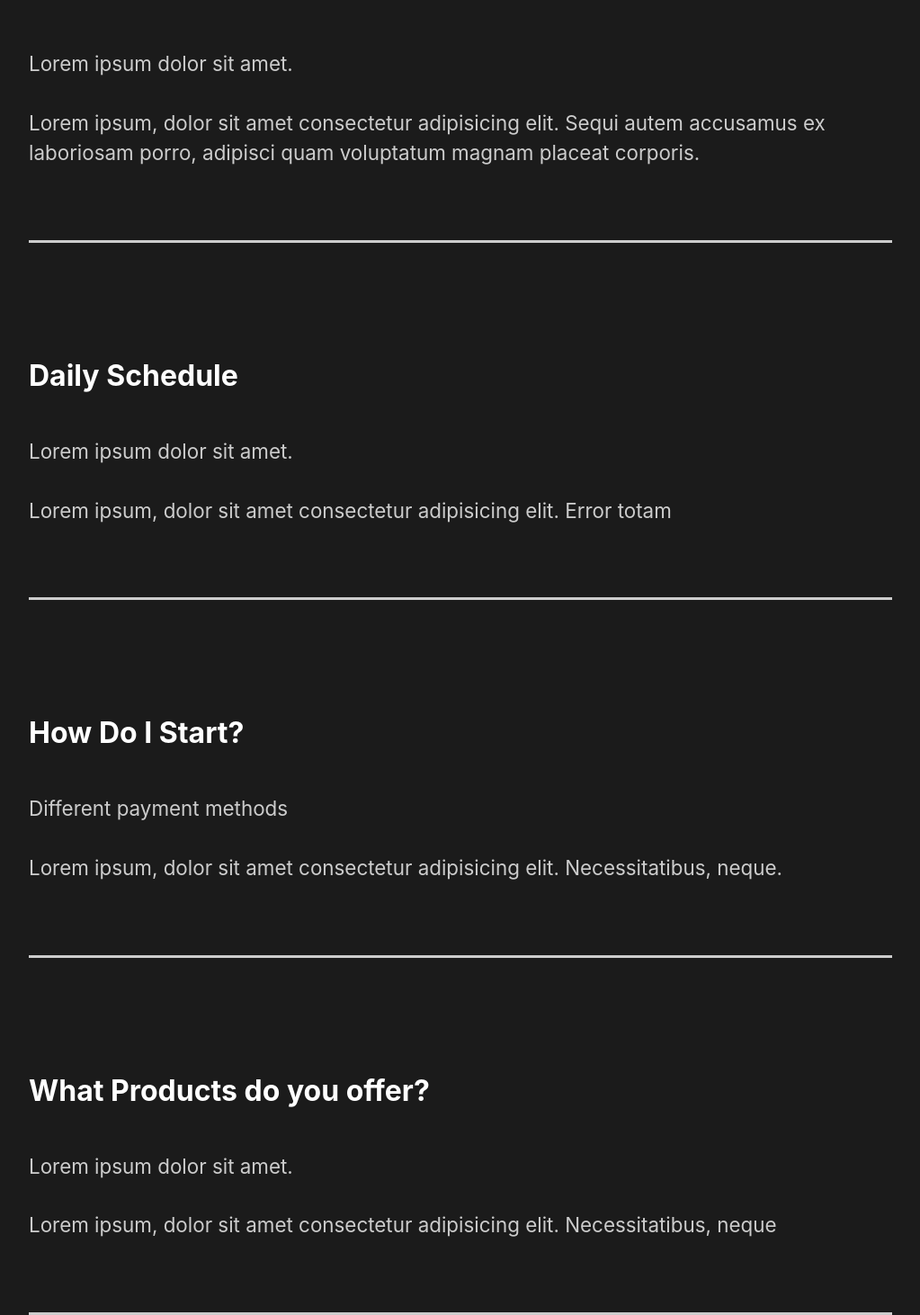
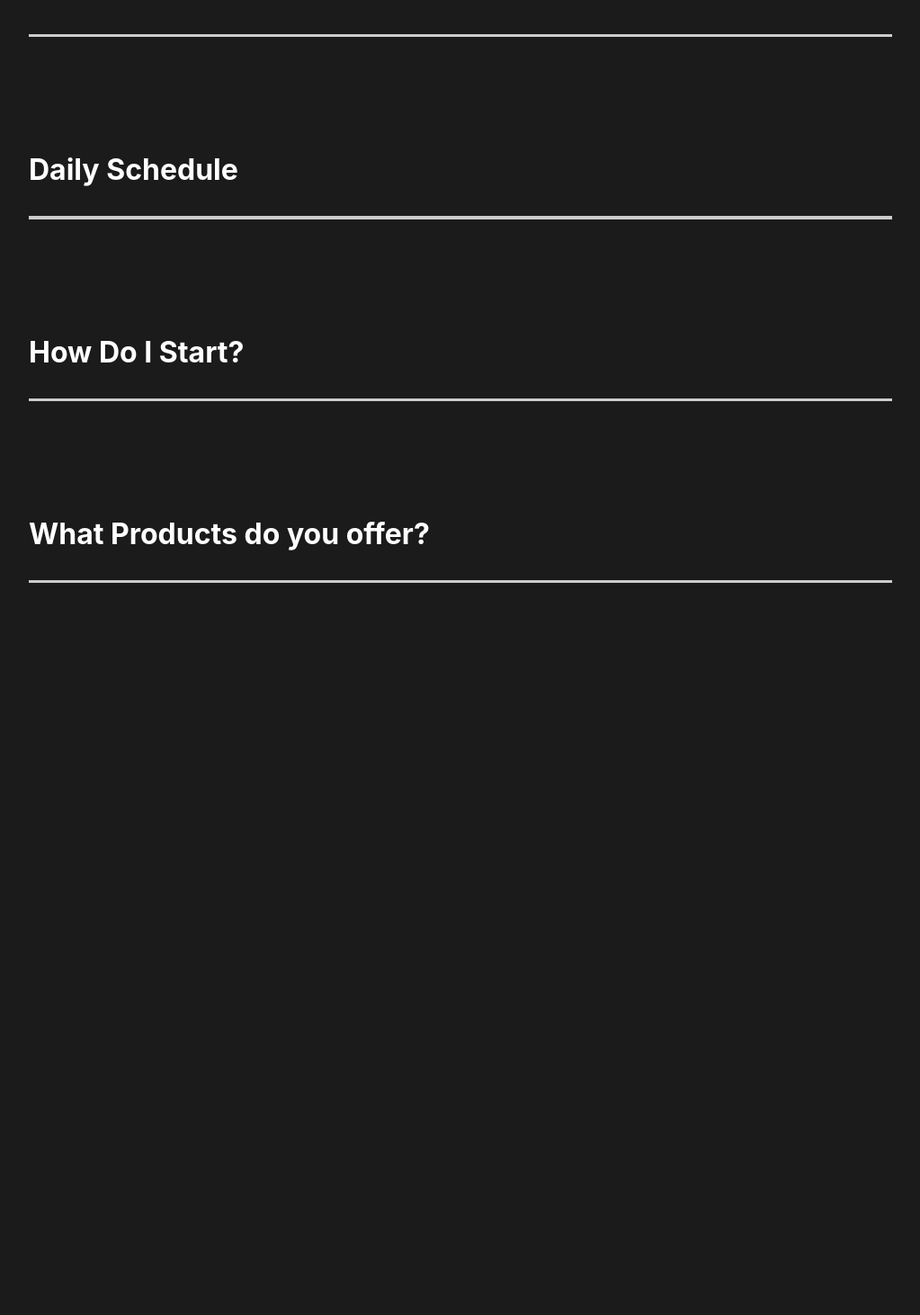
Before and after one commit to Aoi020608/capture-portfolio, a React (Create React App) app: page / in a window 1280 px wide. Shown: the part 2528-3990 px from the top of the page at 90% size, without its empty margins (128-1151 px from the left). After the commit the page ends 3336 px from the top, so only its background shows below. Built offline with nearby package versions, Linux system fonts and the light colour scheme.

Commit message:
add animation to faq section

```diff
--- a/src/component/AboutSection.js
+++ b/src/component/AboutSection.js
@@ -1,4 +1,4 @@
-import React from 'react';
+import React, { useState } from 'react';
 import styled from 'styled-components';
 import home1 from '../img/home1.png';
 import { About, Description, Image, Hide } from '../styles';
--- a/src/component/FaqSection.js
+++ b/src/component/FaqSection.js
@@ -1,52 +1,55 @@
-import React from "react";
+import React, { useState } from "react";
 import styled from 'styled-components';
+import { AnimateSharedLayout } from "framer-motion";
+
+import Toggle from "./Toggle";
 
 import { About, Description, Hide, Image } from "../styles";
 
 const FaqSection = () => {
+
     return (
         <Faq>
             <h2>Any Questions <span>FAQ</span></h2>
-            <div className="question">
-                <h4>How Do I Start?</h4>
+            <AnimateSharedLayout>
+                <Toggle title="How Do I Start?">
                     <div className="answer">
                         <p>Lorem ipsum dolor sit amet.</p>
                         <p>
                             Lorem ipsum, dolor sit amet consectetur adipisicing elit. Sequi autem accusamus ex laboriosam porro, adipisci quam voluptatum magnam placeat corporis.
                         </p>
                     </div>
-                <div className="faq-line"></div>
-            </div>
-            <div className="question">
-                <h4>Daily Schedule</h4>
+                </Toggle>
+                <Toggle title="Daily Schedule">
+
                     <div className="answer">
                         <p>Lorem ipsum dolor sit amet.</p>
                         <p>
                             Lorem ipsum, dolor sit amet consectetur adipisicing elit. Error totam
                         </p>
                     </div>
-                <div className="faq-line"></div>
-            </div>
-            <div className="question">
-                <h4>How Do I Start?</h4>
+
+                </Toggle>
+                <Toggle title="How Do I Start?">
+
                     <div className="answer">
                         <p>Different payment methods</p>
                         <p>
                             Lorem ipsum, dolor sit amet consectetur adipisicing elit. Necessitatibus, neque.
                         </p>
                     </div>
-                <div className="faq-line"></div>
-            </div>
-            <div className="question">
-                <h4>What Products do you offer?</h4>
+
+                </Toggle>
+                <Toggle title="What Products do you offer?">
+
                     <div className="answer">
                         <p>Lorem ipsum dolor sit amet.</p>
                         <p>
                             Lorem ipsum, dolor sit amet consectetur adipisicing elit. Necessitatibus, neque
                     </p>
                     </div>
-                <div className="faq-line"></div>
-            </div>
+                </Toggle>
+            </AnimateSharedLayout>
         </Faq>
     );
 }
--- /dev/null
+++ b/src/component/Toggle.js
@@ -0,0 +1,16 @@
+import { motion } from "framer-motion";
+import React, { useState } from "react";
+
+const Toggle = ({ children, title }) => {
+
+    const [toggle, setToggle] = useState(false);
+    return (
+        <motion.div layout className="question" onClick={() => setToggle(!toggle)}>
+            <motion.h4 layout>{title}</motion.h4>
+            {toggle ? children : ''}
+            <div className="faq-line"></div>
+        </motion.div>
+    );
+}
+
+export default Toggle;
```
Lines whose indentation alone changed are shown as unchanged.
